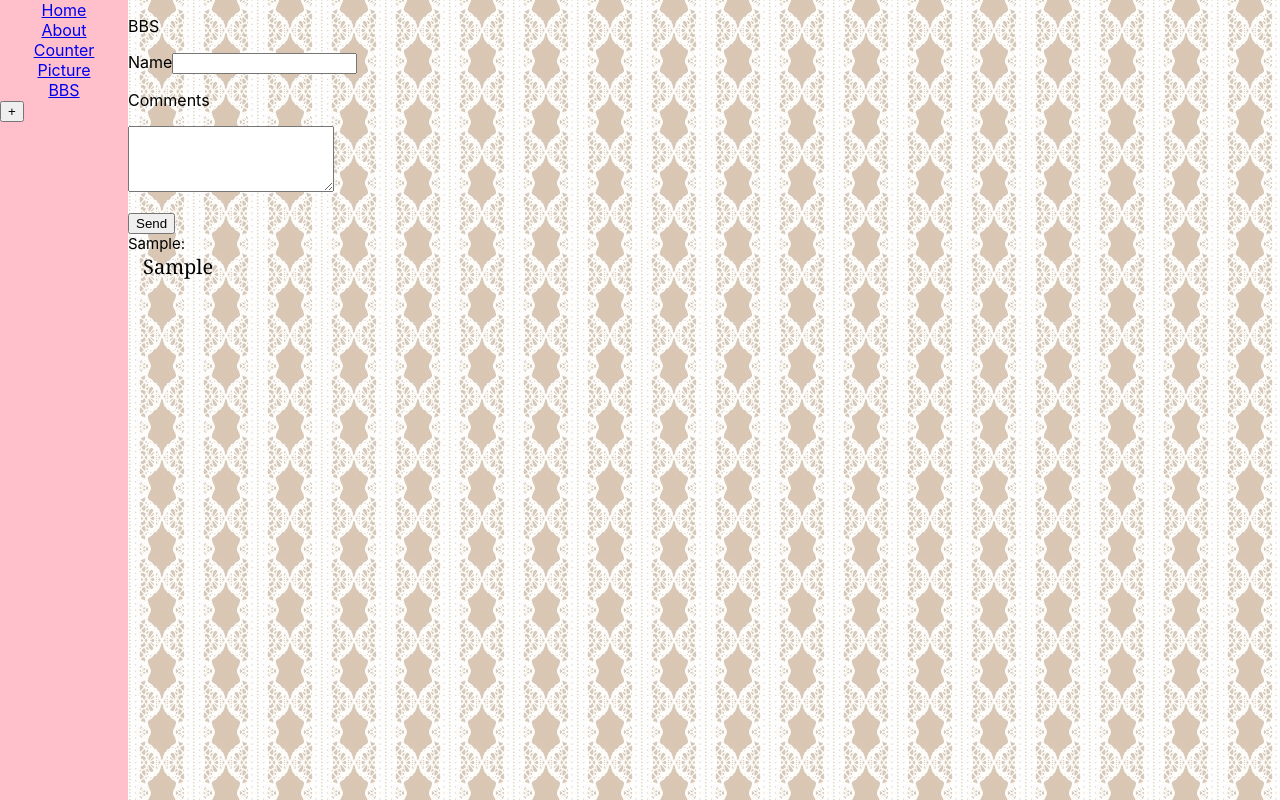
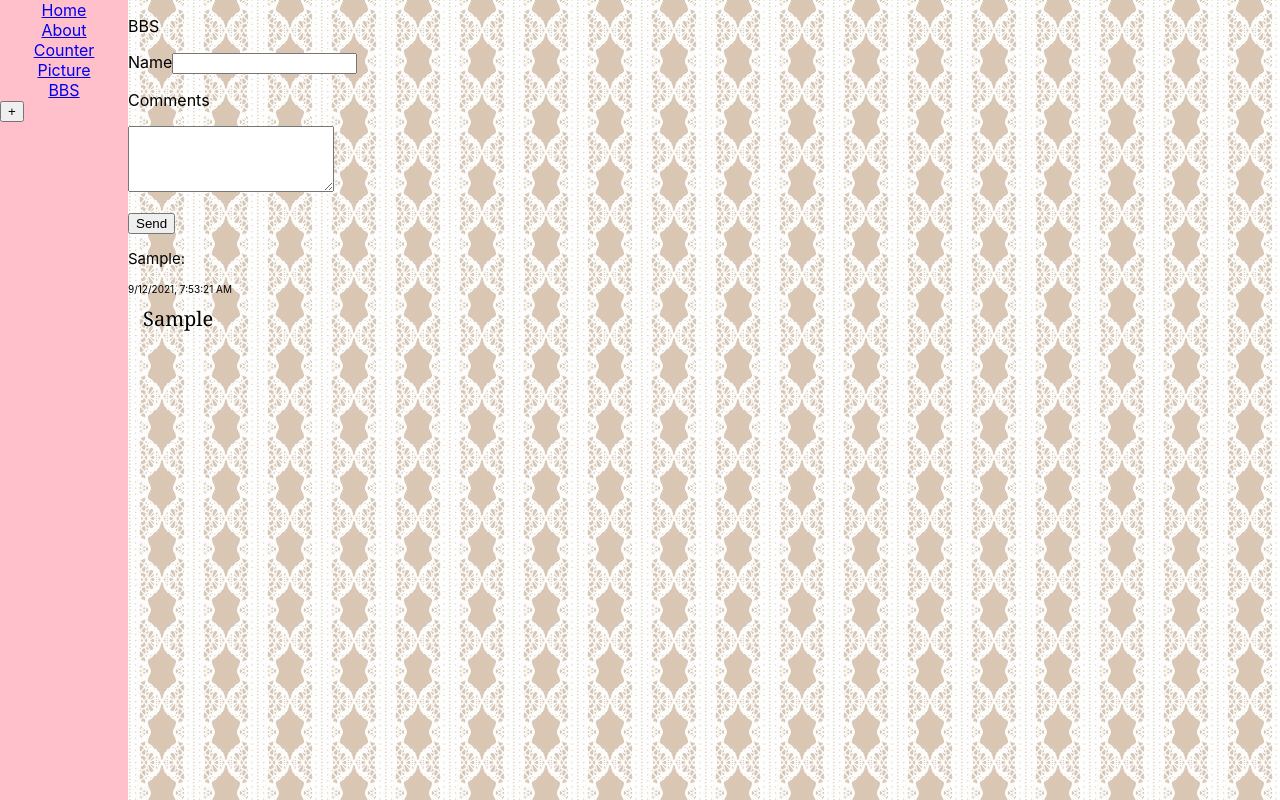
Before and after one commit to kobayashi63/test, a React (Create React App) app: page /bbs in a window 1280 px wide. Both pictures are taken after typing "Sample", "Sample" into the empty fields and a click on the button "Send". Built offline with nearby package versions, Linux system fonts and the light colour scheme.

Commit message:
add BBS-date

```diff
--- a/src/Component/BBS/index.js
+++ b/src/Component/BBS/index.js
@@ -1,3 +1,4 @@
+import { emphasize } from '@material-ui/core';
 import React, { Component } from 'react';
 import './BBS.css';
 
@@ -9,7 +10,8 @@ class BBS extends Component {
             lists:[],
             user: "",
             comments: "",
-            notation: ""
+            notation1: "",
+            notation2: ""
         }
     }
     render(){
@@ -25,12 +27,18 @@ class BBS extends Component {
                     </p>
                     </p>
                     <button onClick={this.handleSubmit}>Send</button>
-                    {this.state.notation}
+                    {this.state.notation1}
+                    {this.state.notation2}
 
                     {this.state.lists.map((l)=>(
                         <div key={l.user}>
-                            <div class="name-box">
+                            <div>
+                                <p class="name-box">
                                {l.user}:
+                               </p>
+                               <p style={{fontSize: 10}}>
+                                   {this.state.date}
+                               </p>
                             </div>
                             <div class="comment-box">
                                {l.comments}
@@ -52,12 +60,18 @@ class BBS extends Component {
             if ( this.state.user =="" ) {
 
                 this.setState({
-                    notation: "!Please write your name!"
+                    notation1: "!Please write your name!"
                 });
 
-            } else {
+            } else if (this.state.comments =="") {
+                this.setState({
+                    notation2: "!Please write comments!"
+                });
+            } else
+            {
 
         this.setState({
+            date: new Date().toLocaleString(),
             lists: [
                 ...this.state.lists,
                 {
```
